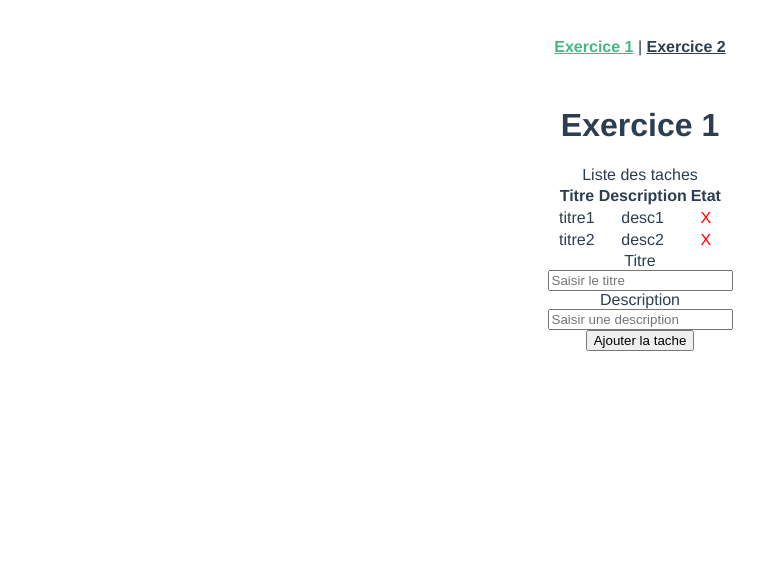
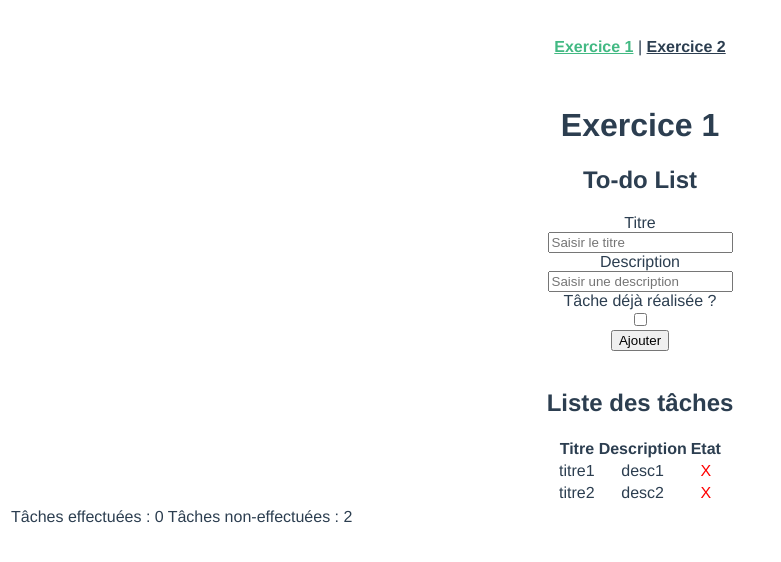
Before and after one commit to AFKBETO/S6Web, a Vue app in the folder TP3/helloworld/: page /ex1 in a window 1280 px wide. Shown: the top 562 px of the page, without its empty margins (0-781 px from the left). Built offline with nearby package versions, Linux system fonts and the light colour scheme.

Commit message:
Part 1 done

```diff
--- a/TP3/helloworld/src/App.vue
+++ b/TP3/helloworld/src/App.vue
@@ -3,7 +3,7 @@
     <router-link to="/ex1">Exercice 1</router-link> |
     <router-link to="/ex2">Exercice 2</router-link>
   </nav>
-  <router-view/>
+  <router-view />
 </template>
 
 <style>
--- a/TP3/helloworld/src/views/AjouterTache.vue
+++ b/TP3/helloworld/src/views/AjouterTache.vue
@@ -1,15 +1,22 @@
 <template>
+    <div>
+        <h2>To-do List</h2>
         <form>
             <div>
                 <label for="titre">Titre</label><br>
-            <input id="titre" type="text" v-model="titre" placeholder="Saisir le titre">
+                <input id="titre" type="text" v-model="titre" placeholder="Saisir le titre" required>
             </div>
             <div>
                 <label for="desc">Description</label><br>
                 <input id="desc" type="text" v-model="description" placeholder="Saisir une description">
             </div>
-        <button @click.prevent="ajouter">Ajouter la tache</button>
+            <div>
+                <label for="termine">Tâche déjà réalisée ?</label><br>
+                <input id="termine" type="checkbox" v-model="termine">
+            </div>
+            <button @click.prevent="ajouter">Ajouter</button>
         </form>
+    </div>
 </template>
 
 <script>
@@ -24,6 +31,7 @@ export default {
     },
     methods:{
         ajouter(){
+            if (this.titre.length > 0) {
                 this.$emit('ajouter-tache', {
                     titre: this.titre,
                     description: this.description,
@@ -31,6 +39,8 @@ export default {
                 })
                 this.titre = ''
                 this.description = ''
+                this.termine = false
+            }
         }
     }
 }
--- a/TP3/helloworld/src/views/Exercice1View.vue
+++ b/TP3/helloworld/src/views/Exercice1View.vue
@@ -1,8 +1,14 @@
 <template>
   <div class="exo1">
     <h1>Exercice 1</h1>
+    <AjouterTache @ajouter-tache="ajouter" />
     <TodoList :taches="taches" @etat-change="changer"/>
-    <AjouterTache @ajouter-tache="ajouter" />
+    <table>
+      <tr>
+        <td>Tâches effectuées : {{tachesEffectuees}}</td>
+        <td>Tâches non-effectuées : {{taches.length - tachesEffectuees}}</td>
+      </tr>
+    </table>
   </div>
 </template>
 <script>
@@ -43,6 +49,17 @@ export default {
         }
       }
     }
+  },
+  computed: {
+    tachesEffectuees(){
+      let res = 0
+      for (let tache of this.taches) {
+        if (tache.termine) {
+          res++
+        }
+      }
+      return res
+    }
   }
 }
 </script>
--- a/TP3/helloworld/src/views/TodoList.vue
+++ b/TP3/helloworld/src/views/TodoList.vue
@@ -1,6 +1,7 @@
 <template>
     <div>
-        Liste des taches
+        <br>
+        <h2>Liste des tâches</h2>
         <table style="margin: auto">
             <tr>
                 <th>Titre</th>
```
Lines whose indentation alone changed are shown as unchanged.
